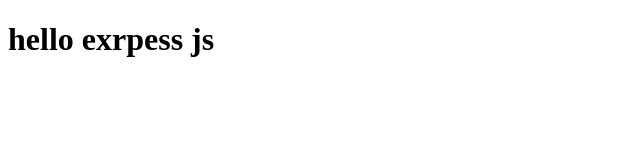
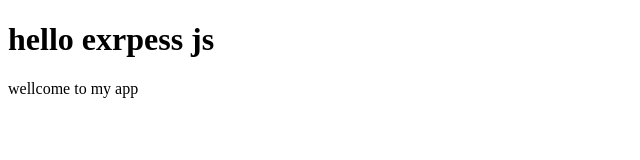
Before and after one commit to sunghw/web-server, a website: page public/index.html in a window 1280 px wide. Shown: the whole page, without its empty margins (0-640 px from the left). Drawn offline with Linux system fonts and the light colour scheme.

Commit message:
updated index.html

```diff
--- a/public/index.html
+++ b/public/index.html
@@ -7,5 +7,6 @@
 </head>
 <body>
 	<h1>hello exrpess js </h1>
+	 <p> wellcome to my app </p>
 </body>
 </html>
```
